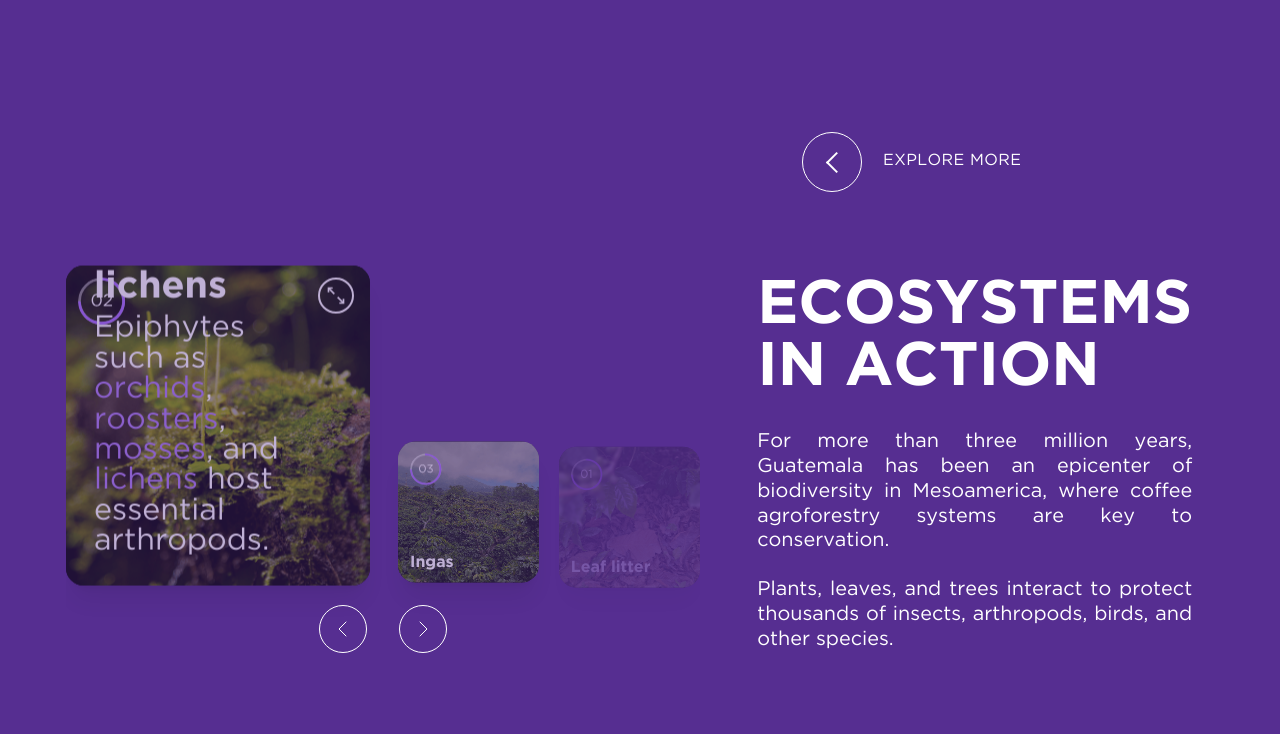
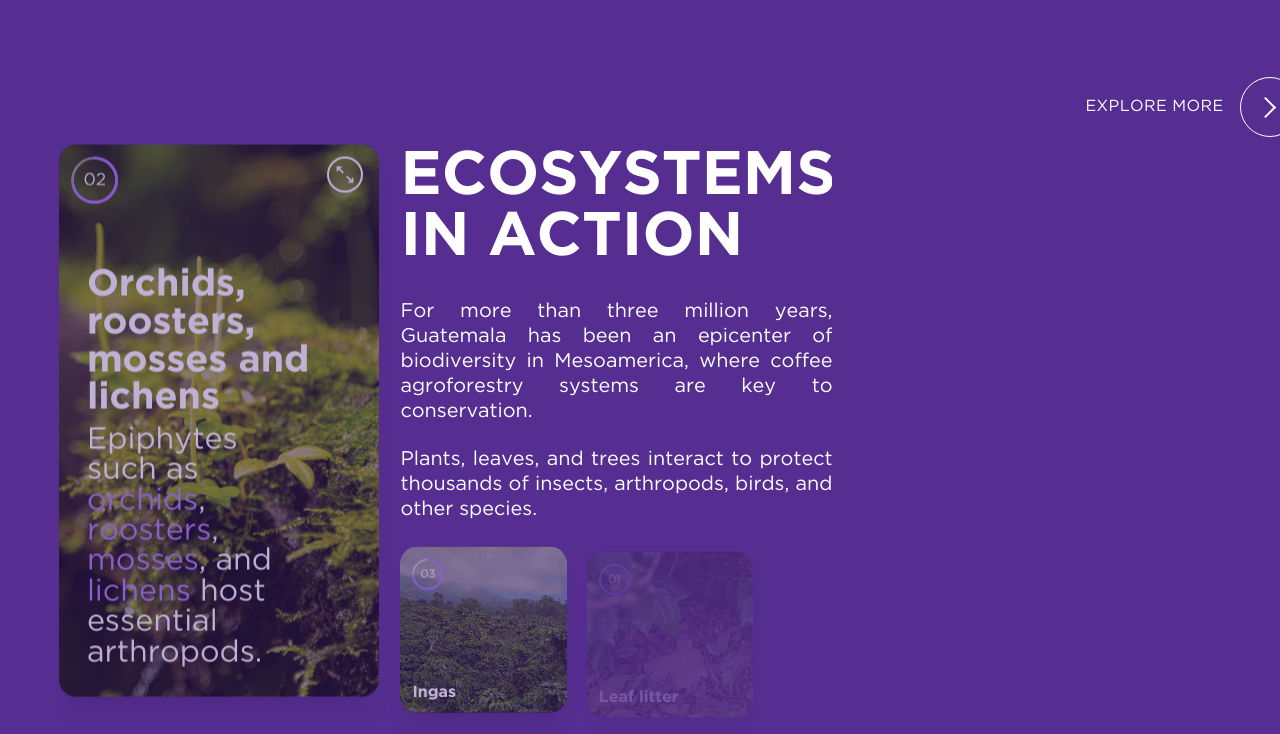
Before and after one commit to Alan4745/front-green-book, a React (Vite) app: page /c5 in a window 1280 px wide. Shown: the part 820-1554 px from the top of the page. Built offline with nearby package versions, Linux system fonts and the light colour scheme.

Commit message:
Ajusta la tarjeta principal del carrusel desktop

```diff
--- a/src/components/C5/Section1C5.jsx
+++ b/src/components/C5/Section1C5.jsx
@@ -1,6 +1,7 @@
 import React, { useState } from 'react';
 import { useTranslation } from 'react-i18next';
 import BigSlider from './ui/BigSlider';
+import Card from './ui/Card';
 import HoverButton from '../Global/HoverButton';
 import CloseButton from '../Global/CloseButton';
 
@@ -11,6 +12,7 @@ import F3 from '../../assets/C5/F3.png';
 import Number1 from '../../assets/C5/Numbers/Number1.png';
 import Number2 from '../../assets/C5/Numbers/Number2.svg';
 import Number3 from '../../assets/C5/Numbers/Number3.svg';
+import { motion } from 'framer-motion';
 
 const Section1C5 = () => {
     const [isLightboxOpen, setIsLightboxOpen] = useState(false);
@@ -25,6 +27,7 @@ const Section1C5 = () => {
     const closeLightbox = () => {
         setIsLightboxOpen(false);
     };
+    const MotionDiv = motion.div;
 
     const slidesData = [
         {
@@ -56,12 +59,16 @@ const Section1C5 = () => {
             role="region"
             aria-label={t('c5.section1.aria.section')}
         >
-            <div className="absolute right-4 top-6 z-50 lg:hidden">
+            <div className="absolute right-0 top-2 z-50 sm:top-3 lg:hidden">
                 <HoverButton
                     text={t('c5.section1.cta').toLocaleUpperCase(i18n.language)}
-                    textOffset={-80}
-                    hoverOffset={30}
+                    textOffset={-86}
+                    hoverOffset={-16}
                     link="https://reservasdeguatemala.org/"
+                    iconSide="right"
+                    animateText={false}
+                    hoverTrigger="icon"
+                    className="h-[68px] w-[286px] text-[0.95rem]"
                 />
             </div>
 
@@ -93,22 +100,31 @@ const Section1C5 = () => {
             </div>
 
             <div className="hidden min-h-screen items-center lg:flex">
-                <div className="mx-auto grid w-full max-w-[1260px] grid-cols-[1.05fr_0.95fr] gap-[3.6rem] px-[3.5rem] py-[5rem]">
+                <div className="grid min-h-screen w-full grid-cols-[1.08fr_0.92fr] gap-[4.2rem] px-[4vw] py-[4.2rem] xl:px-[4.6vw]">
                     <div className="flex flex-col justify-end pt-[5.8rem]">
-                        <BigSlider slides={slidesData} onExpandClick={openLightbox} />
-                    </div>
+                        <BigSlider
+                            slides={slidesData}
+                            onExpandClick={openLightbox}
+                            renderDesktop={({ activeSlide, sideSlides, goPrev, goNext, isChanging, prevLabel, nextLabel, expandLabel, currentIndex }) => (
+                                <div className="grid grid-cols-[minmax(19rem,24rem)_minmax(25rem,38rem)] items-start gap-[1.1rem] xl:grid-cols-[minmax(20rem,26rem)_minmax(27rem,41rem)] xl:gap-[1.35rem]">
+                                    <MotionDiv
+                                        key={`${activeSlide.title}-${currentIndex}-desktop-featured`}
+                                        className="h-[clamp(31rem,69vh,37.375rem)] w-[clamp(20rem,22vw,23.625rem)] flex-shrink-0"
+                                        initial={{ opacity: 0, y: 12 }}
+                                        animate={{ opacity: 1, y: 0 }}
+                                        transition={{ duration: 0.45, ease: [0.22, 1, 0.36, 1] }}
+                                        whileHover={{ scale: 1.03 }}
+                                    >
+                                        <BigSliderCardProxy
+                                            slide={activeSlide}
+                                            onExpandClick={openLightbox}
+                                            expandLabel={expandLabel}
+                                            isActive={true}
+                                        />
+                                    </MotionDiv>
 
-                    <div className="flex flex-col">
-                        <div className="mb-[3rem] flex justify-end">
-                            <HoverButton
-                                text={t('c5.section1.cta').toLocaleUpperCase(i18n.language)}
-                                textOffset={-80}
-                                hoverOffset={30}
-                                link="https://reservasdeguatemala.org/"
-                            />
-                        </div>
-
-                        <div className="ml-auto w-full max-w-[30rem]">
+                                    <div className="flex flex-col pt-[0.35rem]">
+                                        <div className="max-w-[34rem]">
                                             <h2
                                                 className="mb-8 text-[clamp(3rem,4.8vw,5rem)] uppercase leading-none"
                                                 style={{ fontFamily: 'GothamBold' }}
@@ -127,6 +143,69 @@ const Section1C5 = () => {
                                             >
                                                 {t('c5.section1.outro')}
                                             </p>
+                                        </div>
+
+                                        <div className="mt-[1.2rem] flex gap-4 xl:gap-5">
+                                            {sideSlides.map((slide, index) => (
+                                                <MotionDiv
+                                                    key={`${slide.title}-${currentIndex}-desktop-side-${index}`}
+                                                    className="h-[clamp(9rem,13vw,11rem)] w-[clamp(9rem,13vw,11.5rem)]"
+                                                    initial={{ opacity: 0, y: 12 }}
+                                                    animate={{ opacity: 1, y: 0 }}
+                                                    transition={{ duration: 0.45, ease: [0.22, 1, 0.36, 1], delay: index * 0.06 }}
+                                                >
+                                                    <BigSliderCardProxy
+                                                        slide={slide}
+                                                        expandLabel={expandLabel}
+                                                        compact={true}
+                                                    />
+                                                </MotionDiv>
+                                            ))}
+                                        </div>
+
+                                        <div className="mt-7 flex w-[clamp(18rem,26vw,24rem)] justify-center gap-8">
+                                            <button
+                                                type="button"
+                                                onClick={goPrev}
+                                                className="flex h-12 w-12 items-center justify-center rounded-full border-[0.12rem] border-white text-white transition-colors duration-300 hover:bg-white/10 focus:outline-none focus-visible:ring-2 focus-visible:ring-white disabled:opacity-50"
+                                                disabled={isChanging}
+                                                aria-label={prevLabel}
+                                            >
+                                                <svg className="h-6 w-6" fill="none" stroke="currentColor" viewBox="0 0 24 24" aria-hidden="true">
+                                                    <path strokeLinecap="round" strokeLinejoin="round" strokeWidth={1} d="M15 19l-7-7 7-7" />
+                                                </svg>
+                                            </button>
+
+                                            <button
+                                                type="button"
+                                                onClick={goNext}
+                                                className="flex h-12 w-12 items-center justify-center rounded-full border-[0.12rem] border-white text-white transition-colors duration-300 hover:bg-white/10 focus:outline-none focus-visible:ring-2 focus-visible:ring-white disabled:opacity-50"
+                                                disabled={isChanging}
+                                                aria-label={nextLabel}
+                                            >
+                                                <svg className="h-6 w-6" fill="none" stroke="currentColor" viewBox="0 0 24 24" aria-hidden="true">
+                                                    <path strokeLinecap="round" strokeLinejoin="round" strokeWidth={1} d="M9 5l7 7-7 7" />
+                                                </svg>
+                                            </button>
+                                        </div>
+                                    </div>
+                                </div>
+                            )}
+                        />
+                    </div>
+
+                    <div className="flex flex-col">
+                        <div className="mb-[2.4rem] flex justify-end pr-0 pt-0">
+                            <HoverButton
+                                text={t('c5.section1.cta').toLocaleUpperCase(i18n.language)}
+                                textOffset={-94}
+                                hoverOffset={-18}
+                                link="https://reservasdeguatemala.org/"
+                                iconSide="right"
+                                animateText={false}
+                                hoverTrigger="icon"
+                                className="h-[84px] w-[346px] text-[1.15rem]"
+                            />
                         </div>
                     </div>
                 </div>
@@ -158,4 +237,20 @@ const Section1C5 = () => {
     );
 };
 
+const BigSliderCardProxy = ({ slide, onExpandClick = null, expandLabel = '', isActive = false, compact = false }) => {
+    return (
+        <Card
+            image={slide.image}
+            Number={slide.Number}
+            title={slide.title}
+            description={slide.description}
+            highlightWords={slide.highlightWords}
+            onExpandClick={onExpandClick}
+            expandLabel={expandLabel}
+            isActive={isActive}
+            compact={compact}
+        />
+    );
+};
+
 export default Section1C5;
--- a/src/components/C5/ui/BigSlider.jsx
+++ b/src/components/C5/ui/BigSlider.jsx
@@ -6,7 +6,7 @@ import Card from './Card';
 const AUTOPLAY_DELAY = 6000;
 const TRANSITION_TIME = 700;
 
-const BigSlider = ({ slides = [], onExpandClick = null }) => {
+const BigSlider = ({ slides = [], onExpandClick = null, renderDesktop = null }) => {
     const totalSlides = slides.length;
     const [currentIndex, setCurrentIndex] = useState(0);
     const [isChanging, setIsChanging] = useState(false);
@@ -66,6 +66,17 @@ const BigSlider = ({ slides = [], onExpandClick = null }) => {
         active: 'left-1/2 -translate-x-1/2 scale-100 opacity-100',
         next: 'left-1/2 -translate-x-[4%] scale-[0.82] opacity-75'
     };
+    const desktopControls = {
+        activeSlide,
+        sideSlides,
+        currentIndex,
+        isChanging,
+        prevLabel,
+        nextLabel,
+        expandLabel,
+        goPrev: () => goToSlide(-1),
+        goNext: () => goToSlide(1)
+    };
 
     return (
         <div
@@ -76,6 +87,7 @@ const BigSlider = ({ slides = [], onExpandClick = null }) => {
             onBlur={() => setIsPaused(false)}
         >
             {isDesktop ? (
+                renderDesktop ? renderDesktop(desktopControls) : (
                 <div className="w-full">
                     <div className="flex items-end gap-5 xl:gap-7">
                         <MotionDiv
@@ -146,6 +158,7 @@ const BigSlider = ({ slides = [], onExpandClick = null }) => {
                         </button>
                     </div>
                 </div>
+                )
             ) : (
                 <>
                     <div className="relative mx-auto h-[clamp(22rem,112vw,30rem)] w-full md:h-[min(58vh,34rem)]">
--- a/src/components/Global/HoverButton.jsx
+++ b/src/components/Global/HoverButton.jsx
@@ -5,26 +5,28 @@ const HoverButton = ({
     text = "Hover Me",
     textOffset = -120,
     hoverOffset = -10,
-    link,   // 🌍 Link externo/interno
-    to,     // 🔄 Navegación React Router
-    color = "white"
+    link,
+    to,
+    color = "white",
+    iconSide = "left",
+    className = "",
+    animateText = true,
+    hoverTrigger = "container"
 }) => {
     const [hover, setHover] = useState(false);
     const navigate = useTransitionNavigate();
+    const isExternal = link?.startsWith("http://") || link?.startsWith("https://");
+    const isIconRight = iconSide === "right";
+    const iconOnlyHover = hoverTrigger === "icon";
 
-    // Detectamos si el link es externo
-    const isExternal = link?.startsWith("http://") || link?.startsWith("https://");
-
-    // 🔥 Contraste automático
     const getContrastColor = (bgColor) => {
-        return (bgColor?.toLowerCase() === "white" || bgColor === "#fff" || bgColor === "#ffffff")
+        return bgColor?.toLowerCase() === "white" || bgColor === "#fff" || bgColor === "#ffffff"
             ? "black"
             : "white";
     };
 
     const iconColor = getContrastColor(color);
 
-    // 🖱️ Acción al hacer click
     const handleClick = (e) => {
         if (to) {
             e.preventDefault();
@@ -32,41 +34,65 @@ const HoverButton = ({
         }
     };
 
+    const handleHoverStart = () => setHover(true);
+    const handleHoverEnd = () => setHover(false);
+
+    const anchorStyle = { color };
+
     return (
         <a
             href={link || (to ? "#" : undefined)}
             {...(isExternal && { target: "_blank", rel: "noopener noreferrer" })}
             onClick={handleClick}
             role="link"
-            className="relative flex items-center justify-center flex-row w-[400px] h-[120px] text-[2vh] tracking-wide no-underline transition-all duration-300 cursor-pointer"
-            style={{ color: color }}
-            onMouseEnter={() => setHover(true)}
-            onMouseLeave={() => setHover(false)}
+            className={`relative flex h-[120px] w-[400px] items-center gap-4 text-[2vh] tracking-wide no-underline transition-all duration-300 cursor-pointer ${isIconRight ? "justify-end" : "justify-start"} ${className}`}
+            style={anchorStyle}
+            onMouseEnter={iconOnlyHover ? undefined : handleHoverStart}
+            onMouseLeave={iconOnlyHover ? undefined : handleHoverEnd}
         >
-            {/* Círculo de borde */}
+            <span
+                className="flex items-center transition-all duration-300"
+                style={{
+                    fontFamily: "GothamNormal",
+                    marginLeft: !isIconRight && animateText && hover ? `${hoverOffset}px` : "0px",
+                    marginRight: isIconRight && animateText && hover ? `${hoverOffset}px` : "0px",
+                    whiteSpace: "pre-line",
+                    lineHeight: "1.3",
+                    textAlign: isIconRight ? "right" : "left"
+                }}
+            >
+                {text}
+            </span>
+
             <div
-                className={`absolute top-[25px] left-[10px] w-[60px] h-[60px] rounded-full border transition-all duration-300 flex items-center justify-center ${
+                className={`relative flex h-[60px] w-[60px] shrink-0 items-center justify-center rounded-full border transition-all duration-300 ${
                     hover ? "scale-0" : "scale-100"
                 }`}
-                style={{ borderColor: color }}
-                >
-                {/* The Chevron */}
+                style={{ borderColor: color, order: isIconRight ? 2 : 0 }}
+                onMouseEnter={iconOnlyHover ? handleHoverStart : undefined}
+                onMouseLeave={iconOnlyHover ? handleHoverEnd : undefined}
+            >
                 <span
-                    className="w-[15px] h-[15px] border-t-2 border-r-2 transform rotate-225 translate-x-[4px]"
+                    className={`h-[15px] w-[15px] border-t-2 border-r-2 transform ${isIconRight ? "rotate-45 -translate-x-[4px]" : "rotate-225 translate-x-[4px]"}`}
                     style={{ borderColor: color }}
-                ></span>
+                />
             </div>
 
-            {/* Círculo sólido con ícono */}
             <div
-                className={`absolute top-[25px] left-[10px] w-[60px] h-[60px] rounded-full flex items-center justify-center transition-all duration-300 ${
+                className={`absolute flex h-[60px] w-[60px] shrink-0 items-center justify-center rounded-full transition-all duration-300 ${
                     hover ? "scale-100" : "scale-0"
                 }`}
-                style={{ backgroundColor: color }}
+                style={{
+                    backgroundColor: color,
+                    right: isIconRight ? 0 : "auto",
+                    left: isIconRight ? "auto" : 0
+                }}
+                onMouseEnter={iconOnlyHover ? handleHoverStart : undefined}
+                onMouseLeave={iconOnlyHover ? handleHoverEnd : undefined}
             >
                 <svg
                     xmlns="http://www.w3.org/2000/svg"
-                    className="w-8 h-8"
+                    className="h-8 w-8"
                     fill="none"
                     stroke={iconColor}
                     viewBox="0 0 24 24"
@@ -75,19 +101,6 @@ const HoverButton = ({
                     <path strokeLinecap="round" strokeLinejoin="round" d="M9 5l7 7-7 7" />
                 </svg>
             </div>
-
-            {/* Texto */}
-            <span
-                className="transition-all duration-300 -mt-[1.5vh]"
-                style={{
-                    fontFamily: "GothamNormal",
-                    marginLeft: hover ? `${hoverOffset}px` : `${textOffset}px`,
-                    whiteSpace: "pre-line",
-                    lineHeight: "1.3"
-                }}
-            >
-                {text}
-            </span>
         </a>
     );
 };
```
Lines whose indentation alone changed are shown as unchanged.
